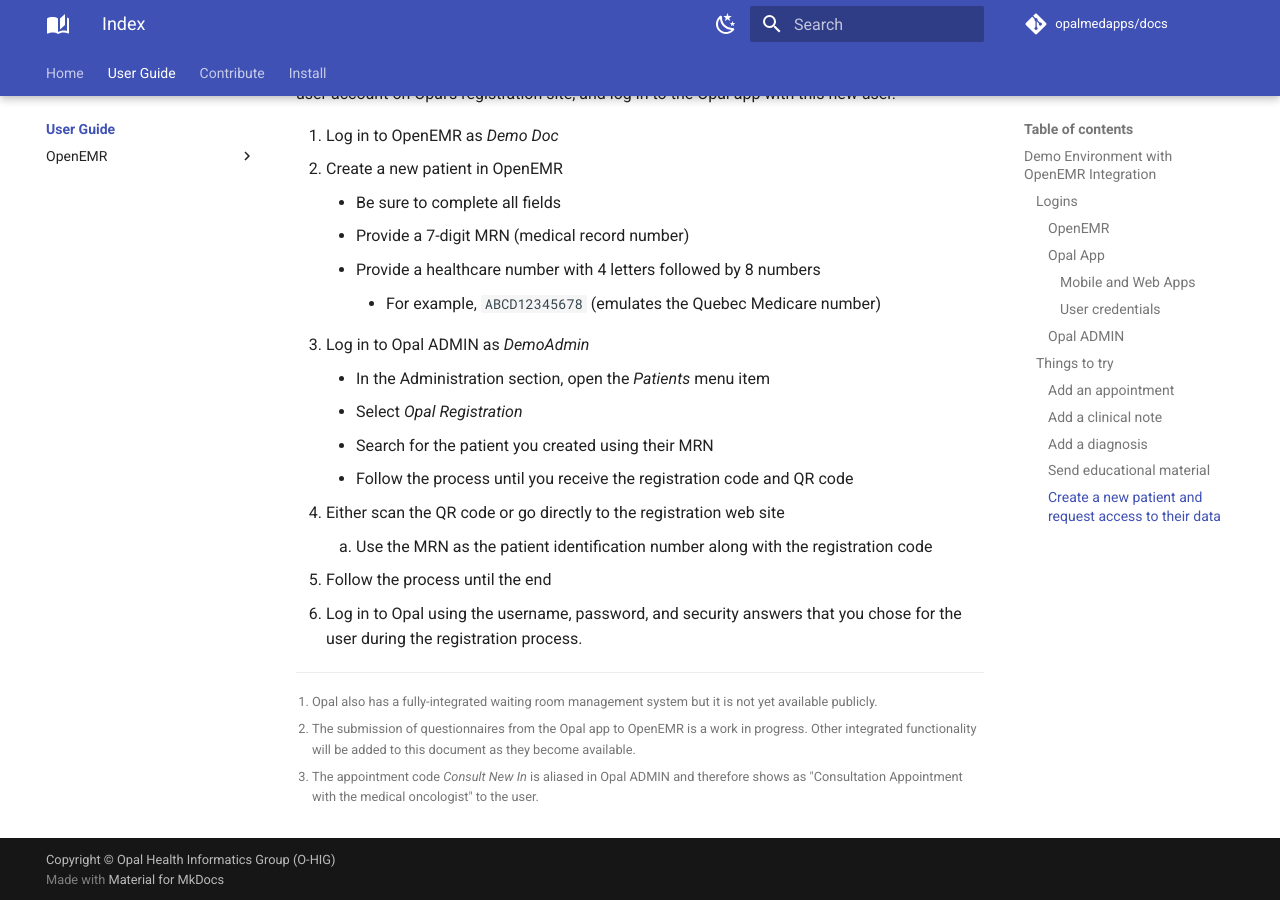
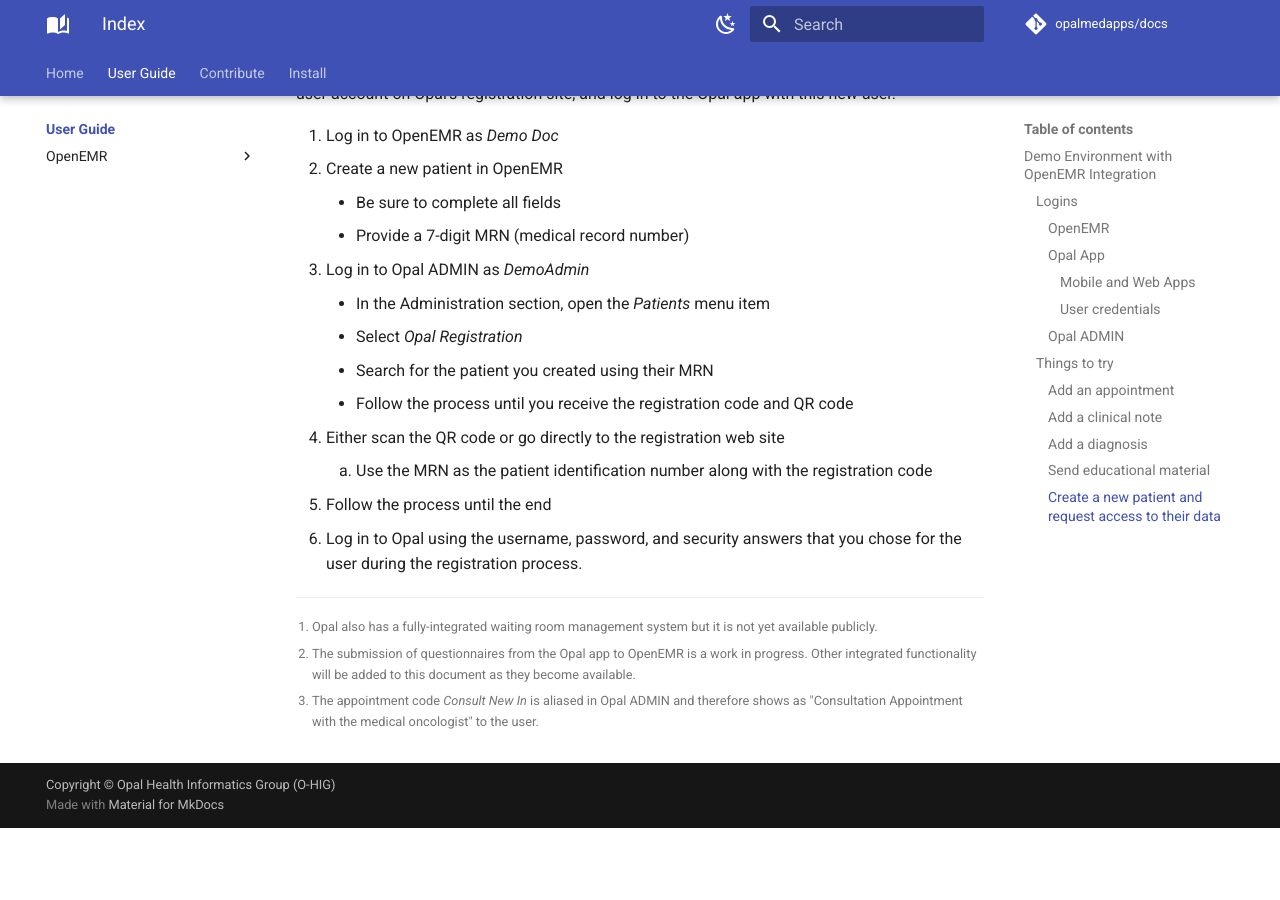
Before and after one commit to opalmedapps/docs, an MkDocs documentation site: the page built from docs/user/index.md, in a window 1280 px wide and 900 px high, scrolled down 4333 px. Built offline with MkDocs 1.6.1 and Material for MkDocs 9.7.7, drawn with Linux system fonts in a browser that asks for light colours; plug-ins that fetch from the network failed and are left out; comment, search, counter and statistics services are not loaded; after the commit the page ends 5161 px from its top, so only the background shows below that.

Commit message:
remove RAMQ reference

```diff
--- a/docs/user/index.md
+++ b/docs/user/index.md
@@ -155,8 +155,6 @@
 1. Create a new patient in OpenEMR
     - Be sure to complete all fields
     - Provide a 7-digit MRN (medical record number)
-    - Provide a healthcare number with 4 letters followed by 8 numbers
-        - For example, `ABCD12345678` (emulates the Quebec Medicare number)
 1. Log in to Opal ADMIN as *DemoAdmin*
     - In the Administration section, open the *Patients* menu item
     - Select *Opal Registration*
```
